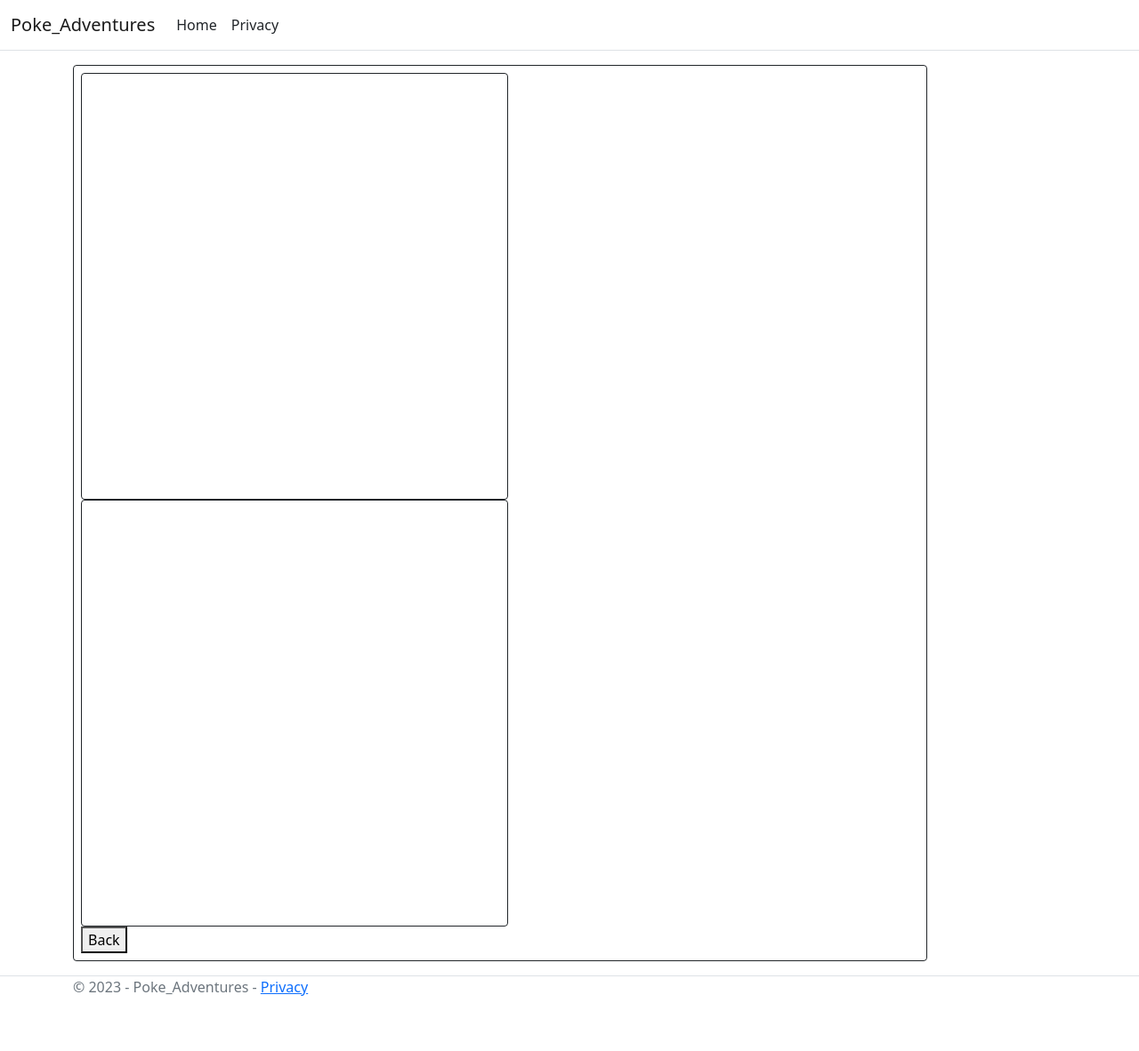
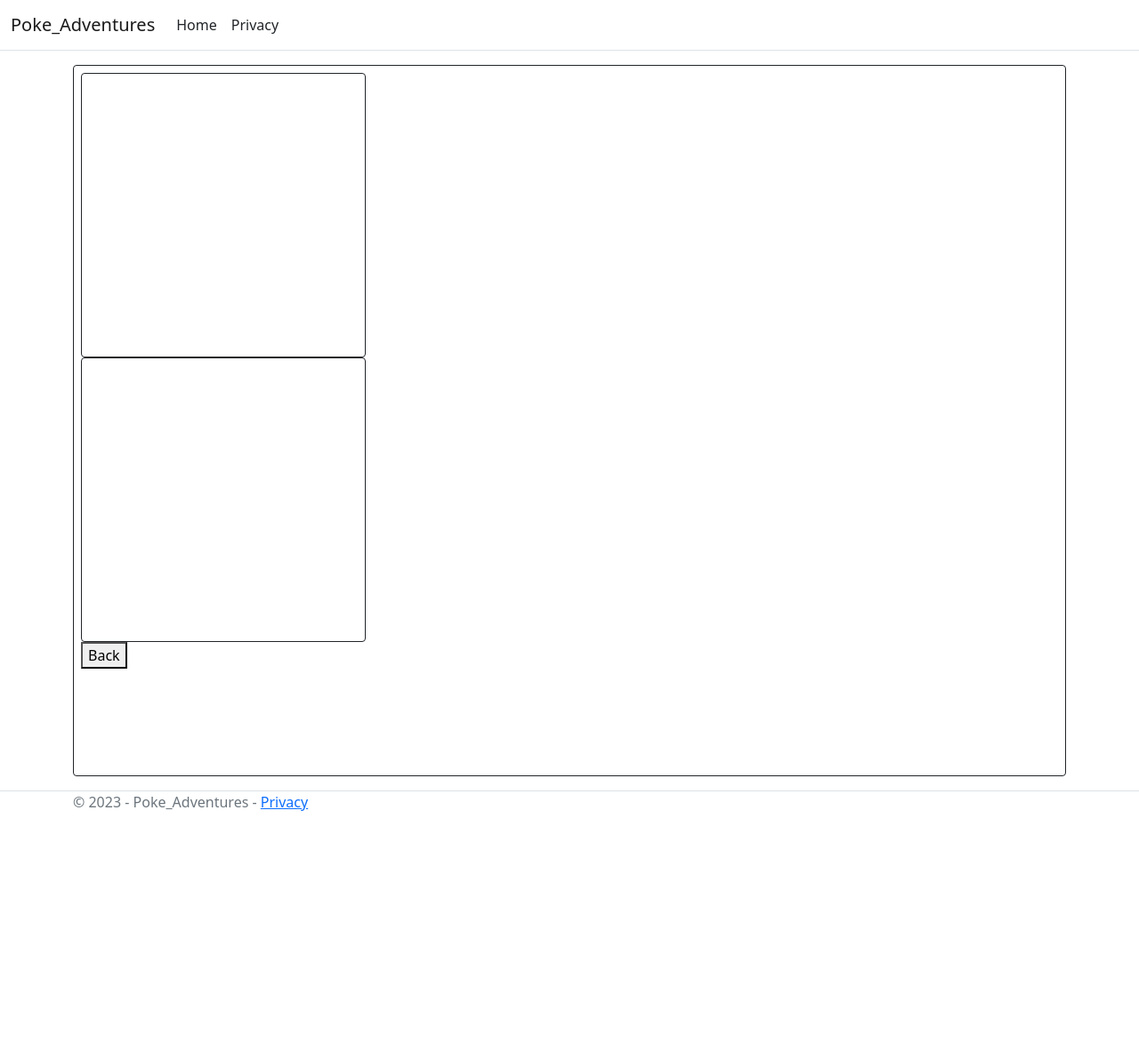
Before and after one commit to AidanDavidson24/PRO150, an ASP.NET Core app: page /Home/Privacy in a window 1280 px wide. Shown: the whole page at 89% size. After the commit the page ends 974 px from the top, so only its background shows below. Run offline with ASP.NET Core 8, Linux system fonts and the light colour scheme.

Commit message:
I hate design

```diff
--- a/Views/Home/Privacy.cshtml
+++ b/Views/Home/Privacy.cshtml
@@ -2,13 +2,11 @@
     ViewData["Title"] = "Game";
 }
 <div class="flex-row">
-    <div class="card border-dark p-2" style="max-width: 60rem; min-height: 30rem;">
-        <div class="card border-dark p-2" style=" max-width: 30rem; min-height: 30rem;">
+    <div class="card border-dark p-2" style="max-width: 100rem; min-height: 50rem;">
+        <div class="card border-dark p-2" style=" max-width: 20rem; min-height: 20rem;">
         </div>
-        <div class="flex-row">
-            <div class="card border-dark p-2" style="max-width: 30rem; min-height: 30rem;">
+        <div class="card border-dark p-2" style="max-width: 20rem; min-height: 20rem;">
             </div>
+        <button type="button" value="Back" style="max-width: fit-content; min-width: fit-content; max-height: fit-content; min-height: fit-content"> Back</button>
         </div>
-        <button type="button" value="Back" style="max-width: fit-content; min-width: fit-content; max-height: fit-content; min-height: fit-content"> Back</button>
-    </div>
 </div>
```
Also changed, not shown: Views/Home/Index.cshtml (+3 -5 lines).
